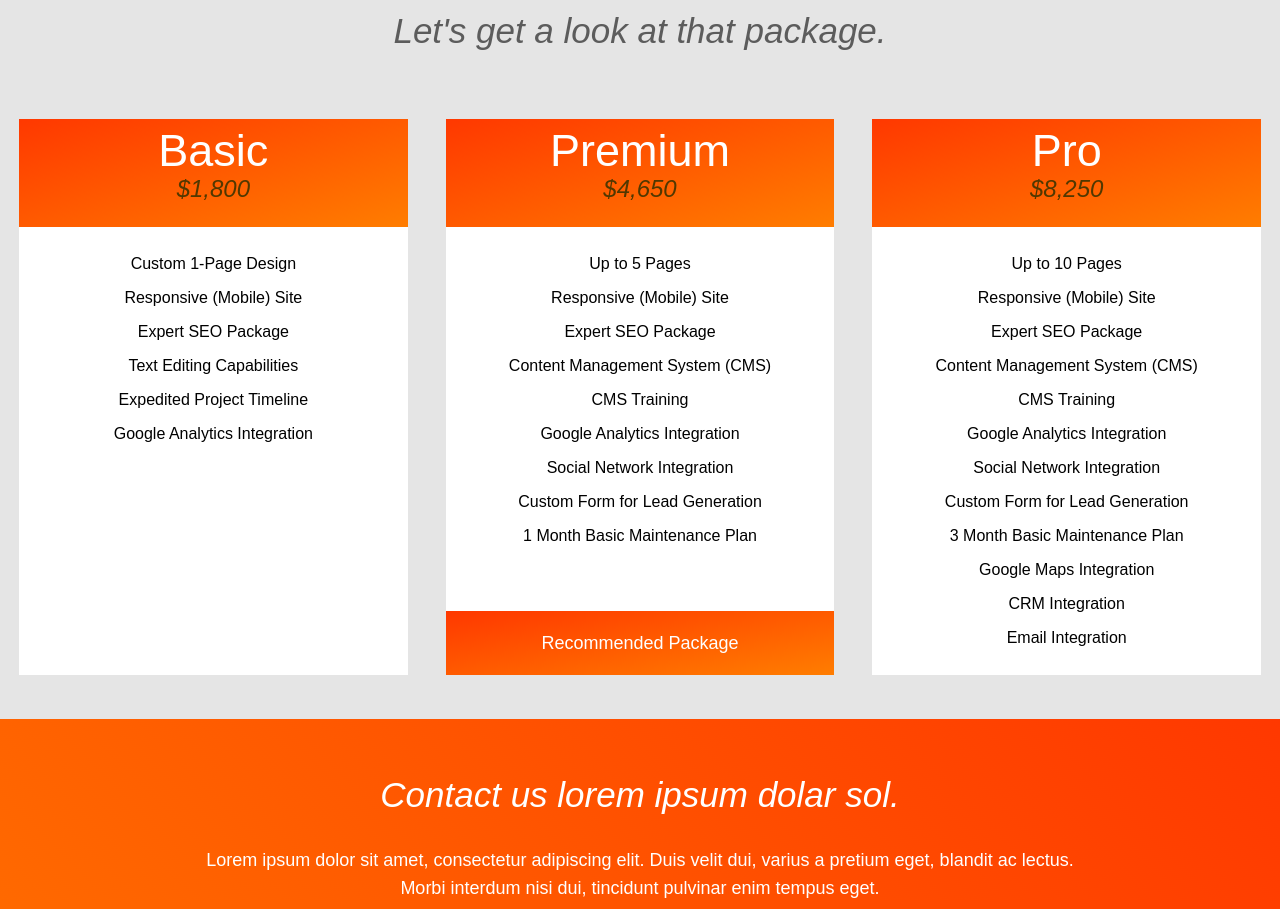
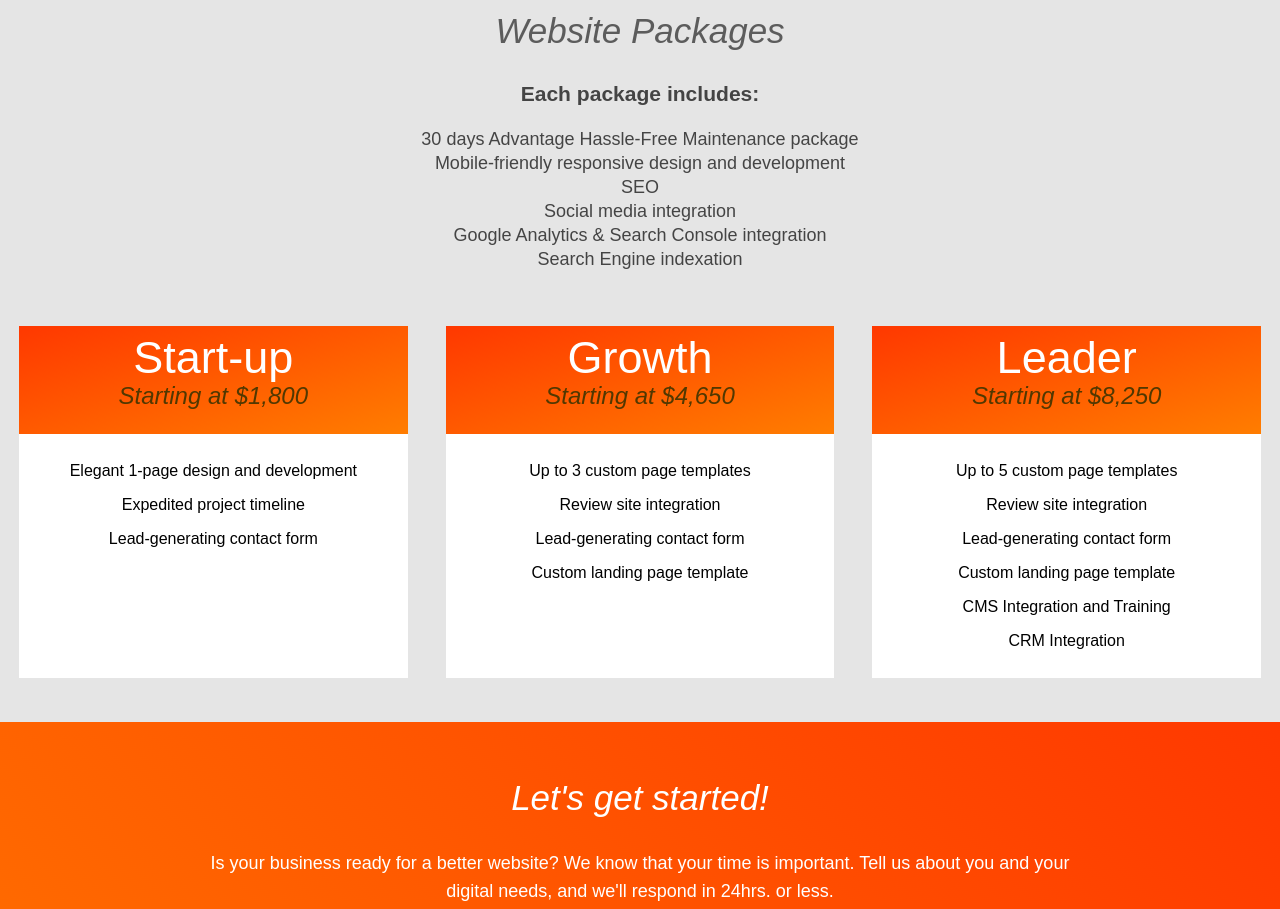
Before and after one commit to joelsalisbury/bb, a website: page index.html in a window 1280 px wide. Shown: the part 893-1802 px from the top of the page. Drawn offline with Linux system fonts and the light colour scheme.

Commit message:
copy changes

```diff
--- a/index.html
+++ b/index.html
@@ -4,8 +4,8 @@
   <meta charset="utf-8">
   <meta http-equiv="X-UA-Compatible" content="IE=edge">
   <meta name="viewport" content="width=device-width, initial-scale=1">
-  <title>BuiltBetter | Stuff Stuff Stuff Stuff Things</title>
-  <meta name="description" content="">
+  <title>BuiltBetter | Affordable Small Business Website Design & Development</title>
+  <meta name="description" content="Affordable, mobile-responsive website design and development customized to your small business needs. Fast, professional, and committed to your business.">
   <link rel="stylesheet" href="dist/css/app.min.css">
   <script src="https://use.typekit.net/klh7uwm.js"></script>
 <script>try{Typekit.load({ async: true });}catch(e){}</script>
@@ -46,7 +46,7 @@
 			<div class="lede-col clearfix">
 				<div class="u-floatRight">
 					<h1><small>Better Websites.</small><br>Better Small Businesses.</h1>
-					<p>Lorem ipsum dolor sit amet, consectetur adipiscing elit. Nam iaculis massa at mattis dignissim. Nunc eget sapien venenatis, sollicitudin quam a, volutpat dui.</p>
+					<p>Affordable small business website design and development completely customized to your business needs.</p>
 					<a href="#" class="button button--orange">See Pricing</a>
 				</div>
 			</div>
@@ -63,50 +63,33 @@
 	<section class="section packages clearfix">
 		<div class="wrapper">
 			<div class="head-wrap column-12 u-textCenter">
-				<h1 class="gray-header">Let's get a look at that package.</h1>
+				<h1 class="gray-header">Website Packages</h1>
+				<h3>Each package includes:</h3>
+				<ul style="margin-left:0px;padding-left:0px;list-style: none;">
+					<li>30 days Advantage Hassle-Free Maintenance package </li>
+					<li>Mobile-friendly responsive design and development</li>
+					<li>SEO </li>
+					<li>Social media integration</li>
+					<li>Google Analytics & Search Console integration</li>
+					<li>Search Engine indexation </li>
+				</ul>
+
 			</div>
 		</div>
 		<div class="wrapper">
 			<div class="column-3">
 				<div class="card">
 					<div class="card__top">
-						<h2>Basic</h2>
-						<span class="card__top__price">$1,800</span>
+						<h2>Start-up</h2>
+						<span class="card__top__price">Starting at $1,800</span>
 					</div>
 					<div class="card__body">
 						<ul class="package__features">
-							<li>Custom 1-Page Design</li>
-							<li>Responsive (Mobile) Site</li>
-							<li>Expert SEO Package</li>
-							<li>Text Editing Capabilities</li>
-							<li>Expedited Project Timeline</li>
-							<li>Google Analytics Integration</li>
+							<li>Elegant 1-page design and development</li>
+							<li>Expedited project timeline</li>
+							<li>Lead-generating contact form</li>
+
 						</ul>
-					</div>
-				</div>
-			</div>
-
-			<div class="column-3">
-				<div class="card has-footer">
-					<div class="card__top">
-						<h2>Premium</h2>
-						<span class="card__top__price">$4,650</span>
-					</div>
-					<div class="card__body">
-						<ul class="package__features">
-							<li>Up to 5 Pages</li>
-							<li>Responsive (Mobile) Site</li>
-							<li>Expert SEO Package</li>
-							<li>Content Management System (CMS)</li>
-							<li>CMS Training</li>
-							<li>Google Analytics Integration</li>
-							<li>Social Network Integration</li>
-							<li>Custom Form for Lead Generation</li>
-							<li>1 Month Basic Maintenance Plan</li>
-						</ul>
-					</div>
-					<div class="card__footer u-textCenter">
-						<p>Recommended Package</p>
 					</div>
 				</div>
 			</div>
@@ -114,23 +97,38 @@
 			<div class="column-3">
 				<div class="card">
 					<div class="card__top">
-						<h2>Pro</h2>
-						<span class="card__top__price">$8,250</span>
+						<h2>Growth</h2>
+						<span class="card__top__price">Starting at $4,650</span>
 					</div>
 					<div class="card__body">
 						<ul class="package__features">
-							<li>Up to 10 Pages</li>
-							<li>Responsive (Mobile) Site</li>
-							<li>Expert SEO Package</li>
-							<li>Content Management System (CMS)</li>
-							<li>CMS Training</li>
-							<li>Google Analytics Integration</li>
-							<li>Social Network Integration</li>
-							<li>Custom Form for Lead Generation</li>
-							<li>3 Month Basic Maintenance Plan</li>
-							<li>Google Maps Integration</li>
+							<li>Up to 3 custom page templates</li>
+							<li>Review site integration</li>
+							<li>Lead-generating contact form</li>
+							<li>Custom landing page template</li>
+
+						</ul>
+					</div>
+<!-- 					<div class="card__footer u-textCenter">
+						<p>Recommended Package</p>
+					</div> -->
+				</div>
+			</div>
+
+			<div class="column-3">
+				<div class="card">
+					<div class="card__top">
+						<h2>Leader</h2>
+						<span class="card__top__price">Starting at $8,250</span>
+					</div>
+					<div class="card__body">
+						<ul class="package__features">
+							<li>Up to 5 custom page templates</li>
+							<li>Review site integration</li>
+							<li>Lead-generating contact form</li>
+							<li>Custom landing page template</li>
+							<li>CMS Integration and Training</li>
 							<li>CRM Integration</li>
-							<li>Email Integration</li>
 						</ul>
 					</div>
 				</div>
@@ -143,8 +141,8 @@
 
 
 			<div class="wrapper-narrow u-textCenter">
-				<h1 class="white-header">Contact us lorem ipsum dolar sol.</h1>
-				<p>Lorem ipsum dolor sit amet, consectetur adipiscing elit. Duis velit dui, varius a pretium eget, blandit ac lectus. Morbi interdum nisi dui, tincidunt pulvinar enim tempus eget.</p>
+				<h1 class="white-header">Let's get started!</h1>
+				<p>Is your business ready for a better website? We know that your time is important. Tell us about you and your digital needs, and we'll respond in 24hrs. or less.</p>
 			</div>
 
 			<div class="wrapper-narrow clearfix">
```
